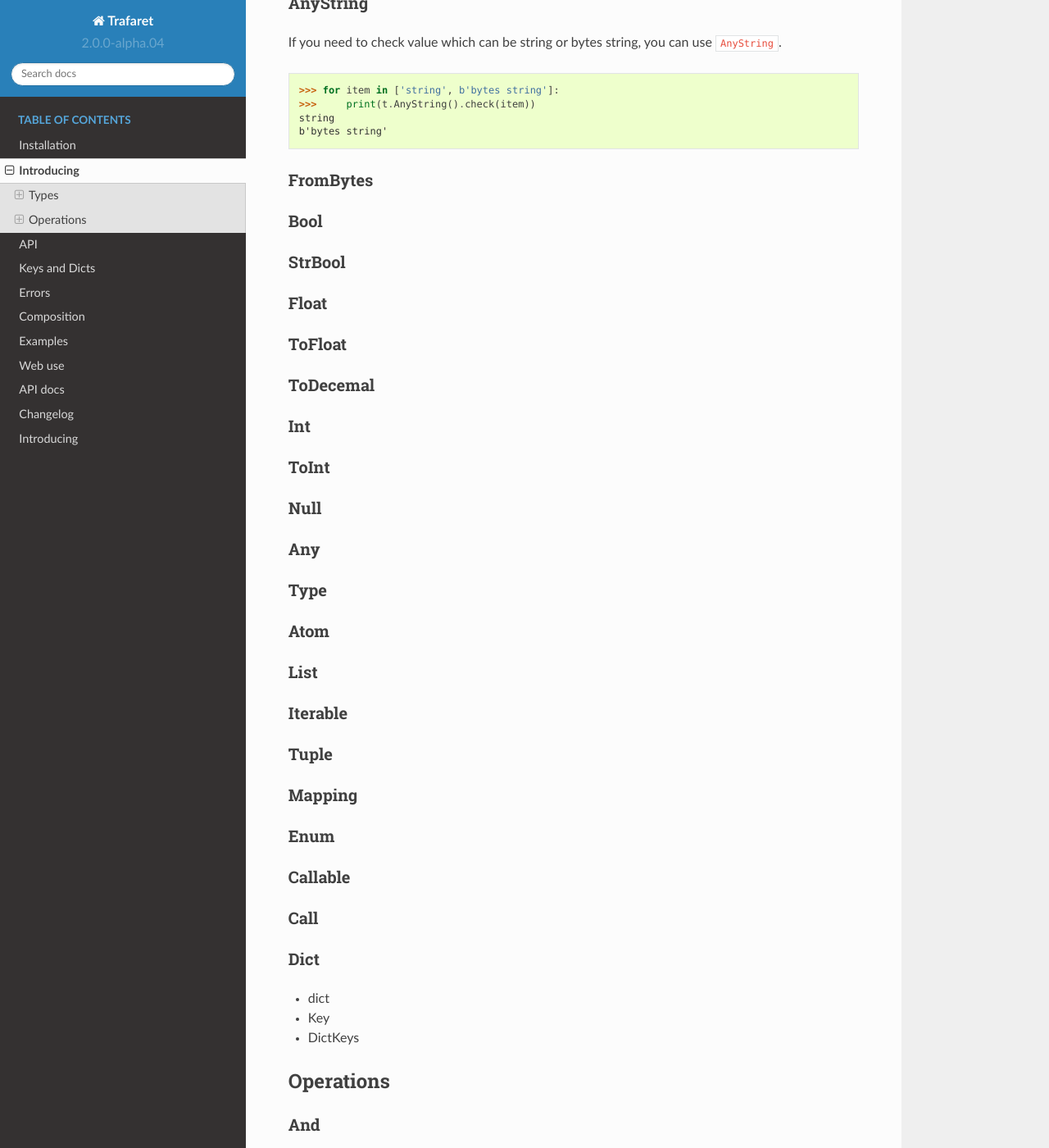
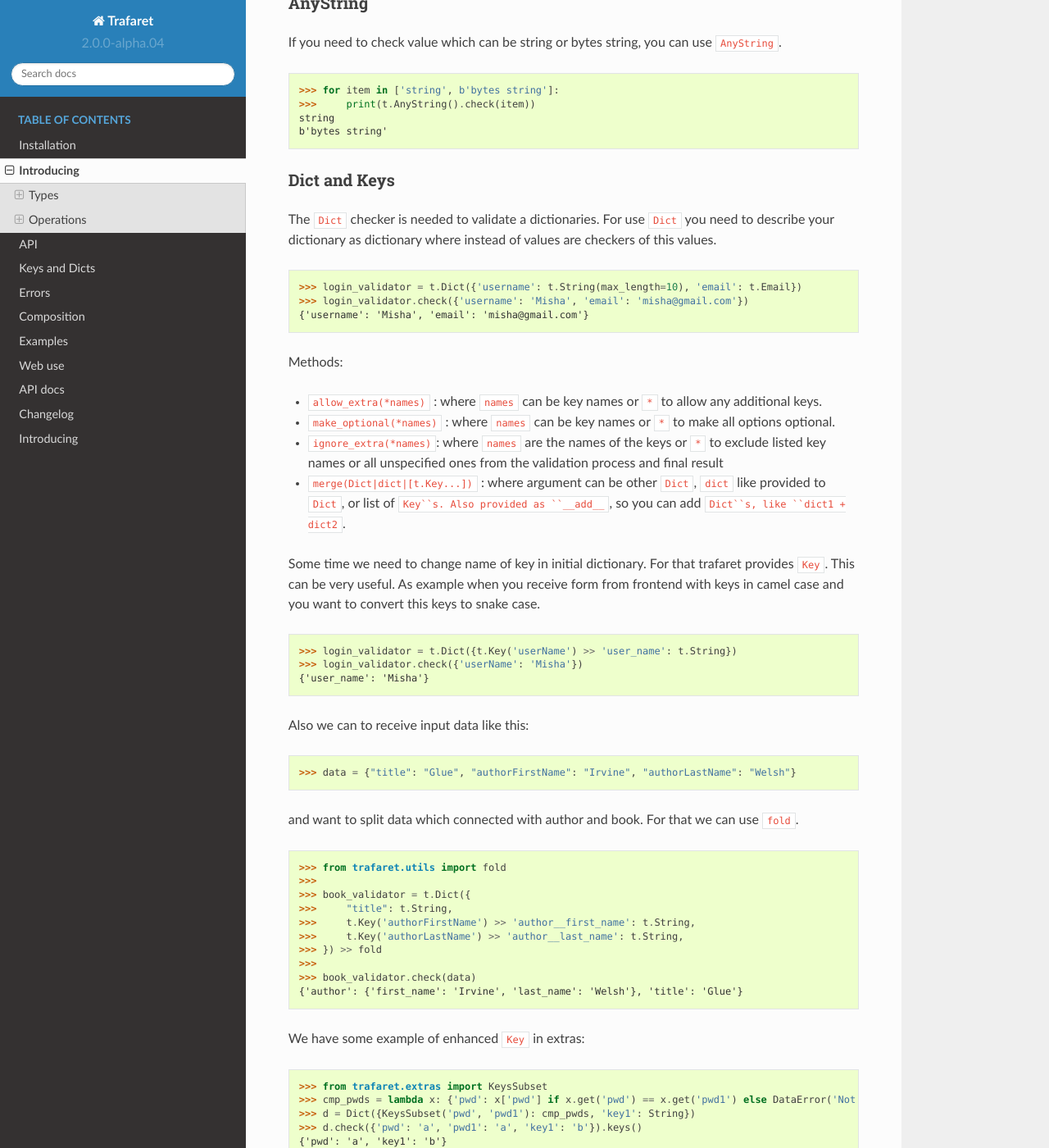
Before and after one commit to Deepwalker/trafaret, a Sphinx documentation site: the page built from docs/intro.rst, in a window 1280 px wide and 1400 px high, scrolled down 3202 px. Shown: the whole window at 82% size. Built offline with Sphinx 7.4.7 and the Read the Docs theme 2.0.0, drawn with Linux system fonts in a browser that asks for light colours.

Commit message:
docs: started to add documenation about Dict

```diff
--- a/docs/intro.rst
+++ b/docs/intro.rst
@@ -128,7 +128,7 @@ or more interesting example:
     >>> def to_datetime(m):
     >>>    return datetime(*[int(i) for i in m.groups()])
     >>>
-    >>> date_checker = t.RegexpRaw(regexp='^year=(\d+), month=(\d+), day=(\d+)$') >> to_datetime
+    >>> date_checker = t.RegexpRaw(regexp='^year=(\d+), month=(\d+), day=(\d+)$') & to_datetime
     >>>
     >>> date_checker.check('year=2019, month=07, day=23')
     datetime.datetime(2019, 7, 23, 0, 0)
@@ -150,6 +150,71 @@ If you need to check value which can be string or bytes string, you can use
     >>>     print(t.AnyString().check(item))
     string
     b'bytes string'
+
+Dict and Keys
+.............
+
+The ``Dict`` checker is needed to validate a dictionaries. For use ``Dict`` you
+need to describe your dictionary as dictionary where instead of values are
+checkers of this values.
+
+    >>> login_validator = t.Dict({'username': t.String(max_length=10), 'email': t.Email})
+    >>> login_validator.check({'username': 'Misha', 'email': 'misha@gmail.com'})
+    {'username': 'Misha', 'email': 'misha@gmail.com'}
+
+Methods:
+
+- ``allow_extra(*names)`` : where ``names`` can be key names or ``*``
+  to allow any additional keys.
+
+- ``make_optional(*names)`` : where ``names`` can be key names or
+  ``*`` to make all options optional.
+
+- ``ignore_extra(*names)``: where ``names`` are the names of the keys
+  or ``*`` to exclude listed key names or all unspecified ones from
+  the validation process and final result
+
+- ``merge(Dict|dict|[t.Key...])`` : where argument can be other
+  ``Dict``, ``dict`` like provided to ``Dict``, or list of
+  ``Key``s. Also provided as ``__add__``, so you can add ``Dict``s,
+  like ``dict1 + dict2``.
+
+Some time we need to change name of key in initial dictionary. For that
+trafaret provides ``Key``. This can be very useful. As example when you receive
+form from frontend with keys in camel case and you want to convert this keys to
+snake case.
+
+    >>> login_validator = t.Dict({t.Key('userName') >> 'user_name': t.String})
+    >>> login_validator.check({'userName': 'Misha'})
+    {'user_name': 'Misha'}
+
+Also we can to receive input data like this:
+
+    >>> data = {"title": "Glue", "authorFirstName": "Irvine", "authorLastName": "Welsh"}
+
+and want to split data which connected with author and book. For that we can
+use ``fold``.
+
+    >>> from trafaret.utils import fold
+    >>>
+    >>> book_validator = t.Dict({
+    >>>     "title": t.String,
+    >>>     t.Key('authorFirstName') >> 'author__first_name': t.String,
+    >>>     t.Key('authorLastName') >> 'author__last_name': t.String,
+    >>> }) >> fold
+    >>>
+    >>> book_validator.check(data)
+    {'author': {'first_name': 'Irvine', 'last_name': 'Welsh'}, 'title': 'Glue'}
+
+We have some example of enhanced ``Key`` in extras::
+
+    >>> from trafaret.extras import KeysSubset
+    >>> cmp_pwds = lambda x: {'pwd': x['pwd'] if x.get('pwd') == x.get('pwd1') else DataError('Not equal')}
+    >>> d = Dict({KeysSubset('pwd', 'pwd1'): cmp_pwds, 'key1': String})
+    >>> d.check({'pwd': 'a', 'pwd1': 'a', 'key1': 'b'}).keys()
+    {'pwd': 'a', 'key1': 'b'}
+
+- DictKeys
 
 FromBytes
 .........
@@ -226,14 +291,6 @@ Call
 ....
 
 
-Dict
-....
-
-- dict
-- Key
-- DictKeys
-
-
 Operations
 ----------
 
```
